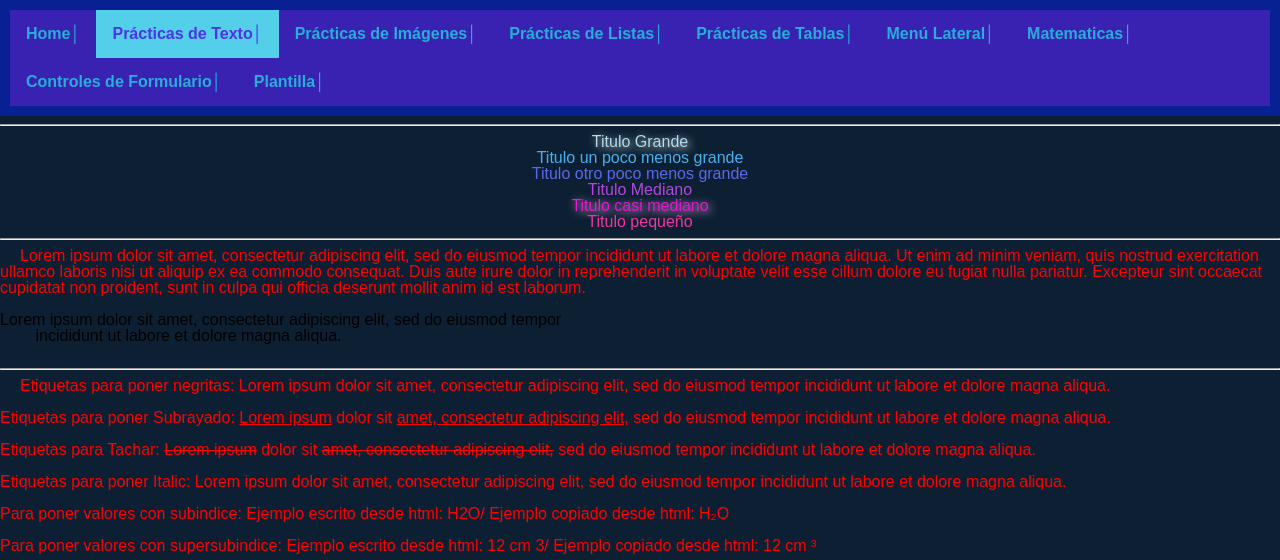
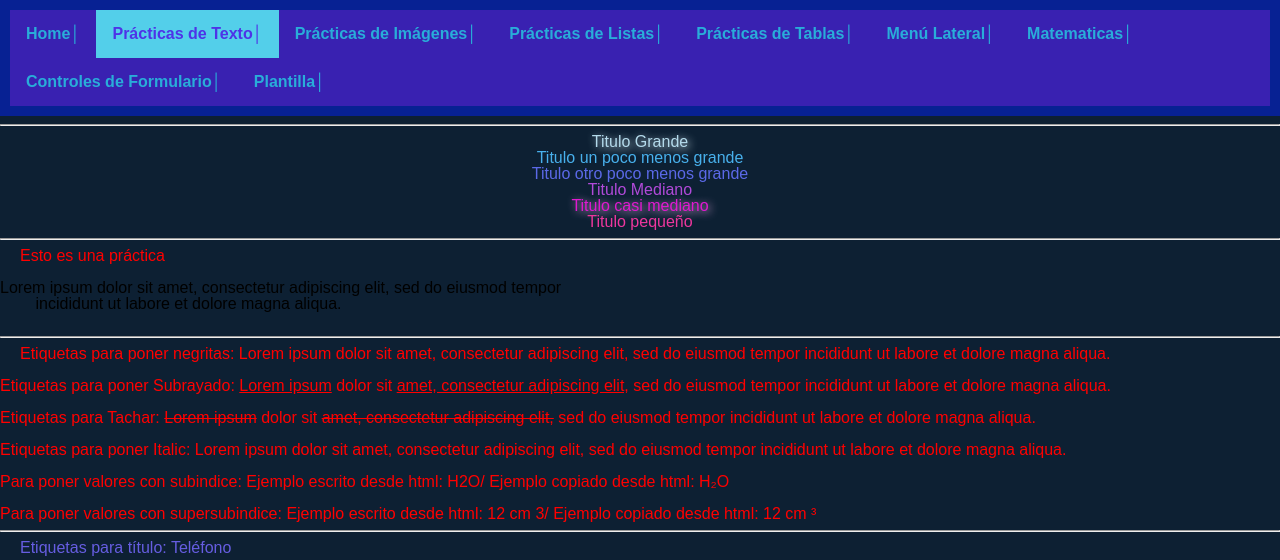
Before and after one commit to EvelynGarcia02/DesarrolloWeb, a plain HTML site: page Pages/Etiquetas_Texto.html in a window 1280 px wide. Shown: the top 560 px of the page. Drawn offline with Linux system fonts and the light colour scheme.

Commit message:
Se realizo un ingreso de texto

```diff
--- a/Pages/Etiquetas_Texto.html
+++ b/Pages/Etiquetas_Texto.html
@@ -43,12 +43,7 @@
       </div>
       <hr>
       <p class="p1">
-        Lorem ipsum dolor sit amet, consectetur adipiscing elit, sed do eiusmod tempor
-        incididunt ut labore et dolore magna aliqua. Ut enim ad minim veniam, quis
-        nostrud exercitation ullamco laboris nisi ut aliquip ex ea commodo consequat.
-        Duis aute irure dolor in reprehenderit in voluptate velit esse cillum dolore
-        eu fugiat nulla pariatur. Excepteur sint occaecat cupidatat non proident,
-        sunt in culpa qui officia deserunt mollit anim id est laborum.
+        Esto es una práctica
       </p>
       <pre>
         <br>Lorem ipsum dolor sit amet, consectetur adipiscing elit, sed do eiusmod tempor
```
